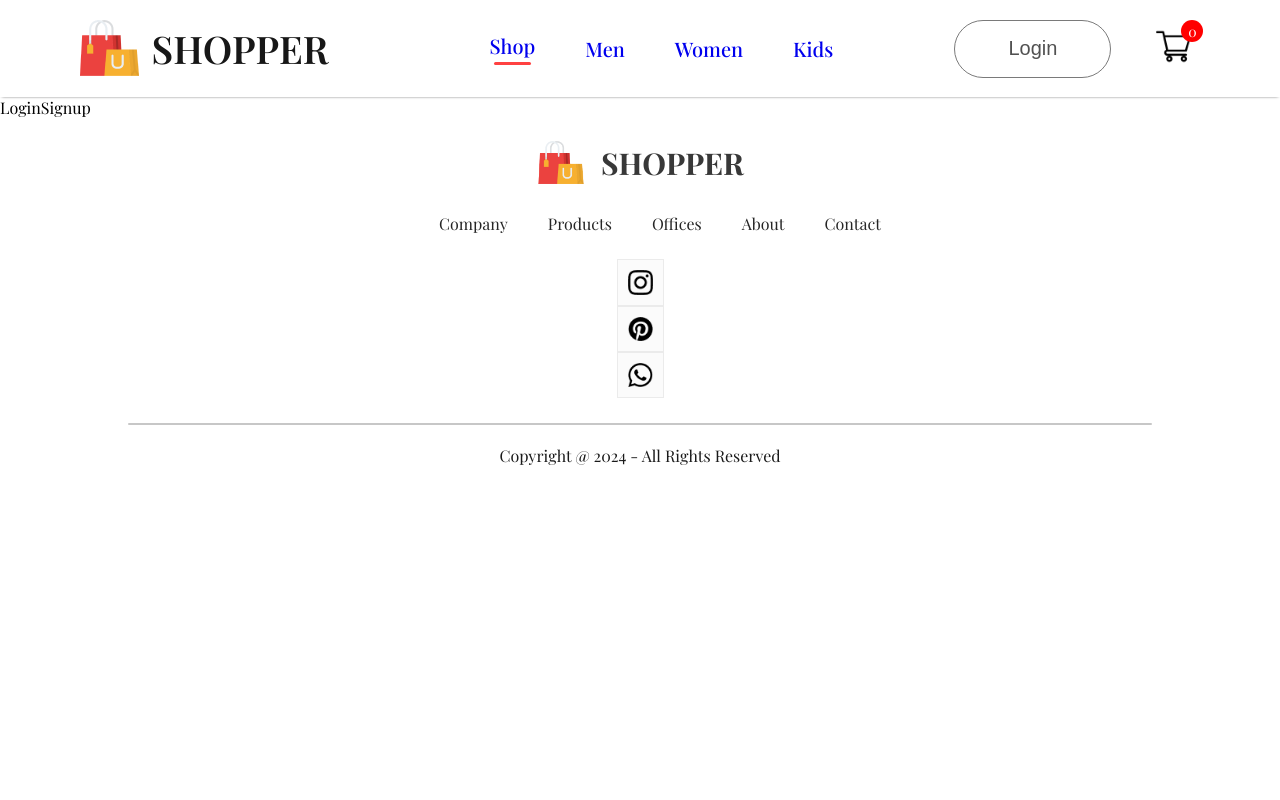
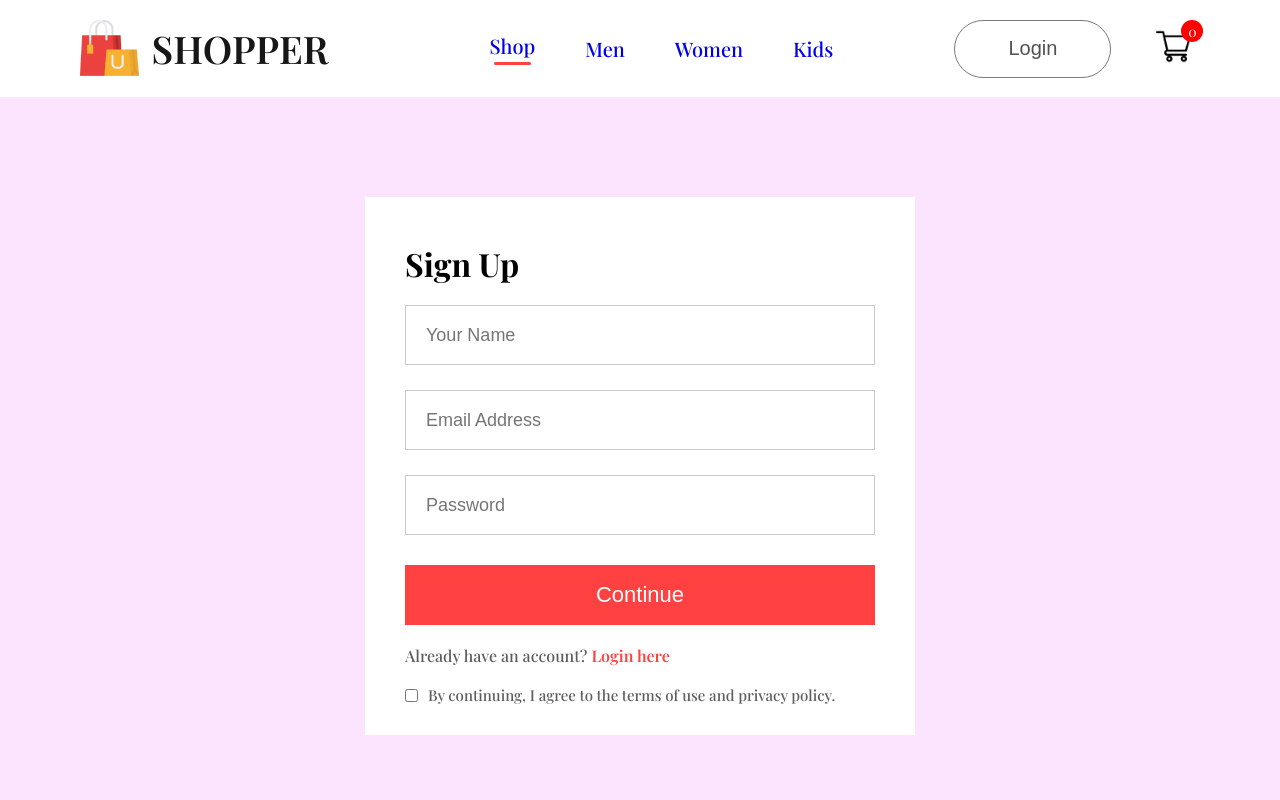
Before and after one commit to JoshuaAddai-Marnu/E_commerce-frontend, a React (Create React App) app: page /login in a window 1280 px wide. Shown: the top 800 px of the page. Built offline with nearby package versions, Linux system fonts and the light colour scheme; a web font is replaced by a local one.

Commit message:
created the loginsignup form

```diff
--- /dev/null
+++ b/src/Pages/CSS/LoginSignup.css
@@ -0,0 +1,63 @@
+.loginsignup{
+    width: 100%;
+    min-height: 90vh;
+    background: #fce3fe;
+    padding-top: 100px;
+}
+.loginsignup-container{
+    width: 90%;
+    max-width: 550px;
+    background: white;
+    margin: auto;
+    padding: 30px 40px;
+    box-sizing: border-box;
+}
+.loginsignup-container h1{
+    margin: 15px 0px;
+}
+.loginsignup-fields{
+    display: flex;
+    flex-direction: column;
+    gap: 25px;
+    margin-top: 20px;
+}
+.loginsignup-fields input{
+    height: 60px;
+    width: 100%;
+    padding-left: 20px;
+    border: 1px solid #c9c9c9;
+    outline: none;
+    color: #5c5c5c;
+    font-size: 18px;
+    box-sizing: border-box;
+}
+.loginsignup-container button{
+    width: 100%;
+    height: 60px;
+    color: white;
+    background: #ff4141;
+    margin-top: 30px;
+    border: none;
+    font-size: 22px;
+    font-weight: 500;
+    cursor: pointer;
+}
+.loginsignup-login{
+    margin-top: 20px;
+    color: #5c5c5c;
+    font-size: 16px;
+    font-weight: 500;
+}
+.loginsignup-login span{
+    color: #ff4141;
+    font-weight: 600;
+}
+.loginsignup-agree{
+    display: flex;
+    align-items: center;
+    margin-top: 19px;
+    gap: 10px;
+    color: #5c5c5c;
+    font-size: 15px;
+    font-weight: 500;
+}
--- a/src/Pages/LoginSignup.jsx
+++ b/src/Pages/LoginSignup.jsx
@@ -1,7 +1,23 @@
 import React from 'react'
+import './CSS/LoginSignup.css'
 
 export const LoginSignup = () => {
   return (
-    <div>LoginSignup</div>
+    <div className='loginsignup'>
+      <div className="loginsignup-container">
+        <h1>Sign Up</h1>
+        <div className="loginsignup-fields">
+          <input type='text' placeholder='Your Name'/>
+          <input type='email' placeholder='Email Address'/>
+          <input type='password' placeholder='Password'/>
+        </div>
+        <button>Continue</button>
+        <p className="loginsignup-login">Already have an account? <span>Login here</span></p>
+        <div className="loginsignup-agree">
+          <input type='checkbox' name='' id=''/>
+          <p>By continuing, I agree to the terms of use and privacy policy.</p>
+        </div>
+      </div>
+    </div>
   )
 }
--- a/src/Pages/Product.jsx
+++ b/src/Pages/Product.jsx
@@ -2,6 +2,10 @@
 
 export const Product = () => {
   return (
-    <div>Product</div>
+    <div>
+
+    </div>
   )
 }
+
+export default Product
```
